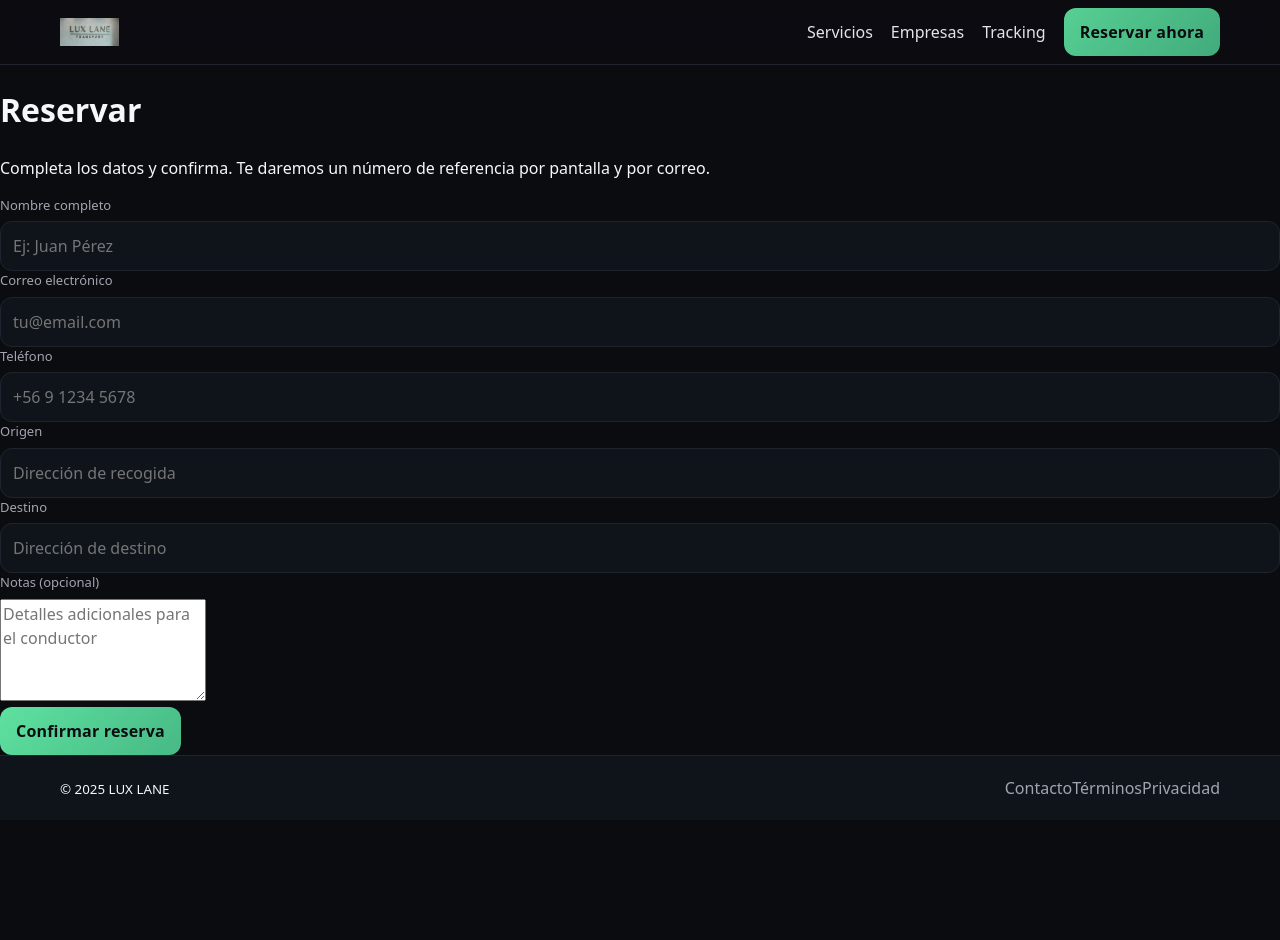
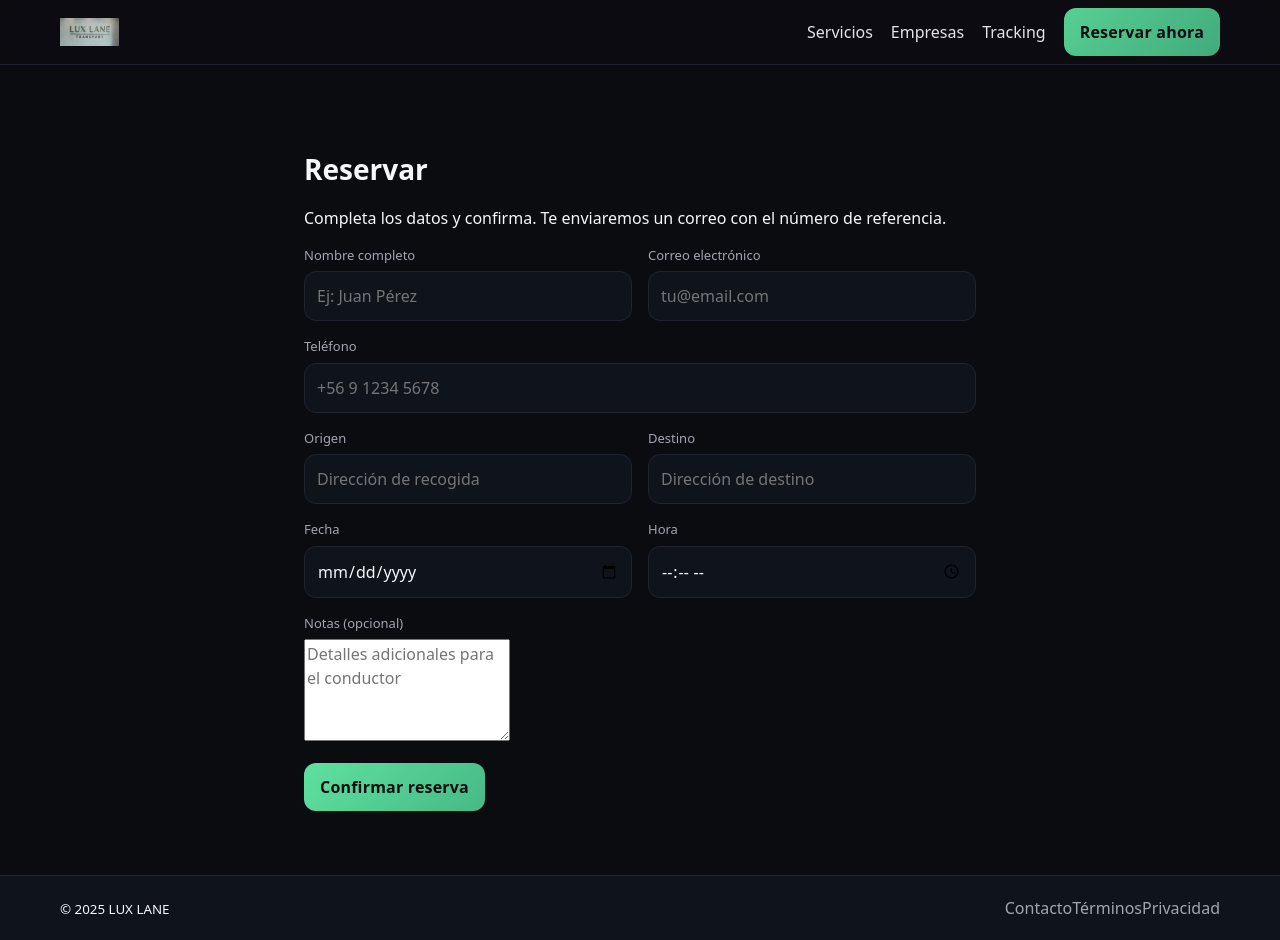
Before and after one commit to Luxlane/luxlane, a Next.js app: page /book in a window 1280 px wide. Before the commit the page ends 820 px from the top, so only its background shows below. Built offline with nearby package versions, Linux system fonts and the light colour scheme.

Commit message:
Update page.tsx

```diff
--- a/app/book/page.tsx
+++ b/app/book/page.tsx
@@ -1,66 +1,123 @@
+// app/book/page.tsx
 "use client";
-import { useState } from "react";
+import { useEffect, useState } from "react";
+
+type Booking = {
+  name: string;
+  email: string;
+  phone: string;
+  pickup: string;
+  dropoff: string;
+  notes: string;
+  date: string; // ISO: "YYYY-MM-DDTHH:mm"
+};
+
+const empty: Booking = {
+  name: "",
+  email: "",
+  phone: "",
+  pickup: "",
+  dropoff: "",
+  notes: "",
+  date: "",
+};
 
 export default function BookPage() {
-  const [form, setForm] = useState({
-    name: "",
-    email: "",
-    phone: "",
-    pickup: "",
-    dropoff: "",
-    notes: ""
-  });
+  const [form, setForm] = useState<Booking>(empty);
   const [loading, setLoading] = useState(false);
+  const [okId, setOkId] = useState<string | null>(null);
+  const [errMsg, setErrMsg] = useState<string | null>(null);
 
-  const setField = (field: string, value: string) => {
-    setForm((prev) => ({ ...prev, [field]: value }));
-  };
+  // 1) Precarga desde la portada (hero) si viene con ?service,from,to,date,time,pax
+  useEffect(() => {
+    const q = new URLSearchParams(window.location.search);
+    const from = q.get("from") || "";
+    const to = q.get("to") || "";
+    const date = q.get("date") || "";
+    const time = q.get("time") || "";
+    // si vienen separados, únelos a "YYYY-MM-DDTHH:mm"
+    const dateIso = date && time ? `${date}T${time}` : (date || "");
+    setForm((f) => ({
+      ...f,
+      pickup: from,
+      dropoff: to,
+      date: dateIso,
+    }));
+  }, []);
 
-  const onSubmit = async (e: React.FormEvent) => {
+  function set<K extends keyof Booking>(key: K, value: Booking[K]) {
+    setForm((f) => ({ ...f, [key]: value }));
+  }
+
+  // Helpers para mostrar y recoger date/time separados en la UI
+  const datePart = form.date ? form.date.slice(0, 10) : "";
+  const timePart = form.date && form.date.includes("T") ? form.date.slice(11, 16) : "";
+
+  async function onSubmit(e: React.FormEvent<HTMLFormElement>) {
     e.preventDefault();
     setLoading(true);
+    setOkId(null);
+    setErrMsg(null);
 
     try {
+      // Reunimos fecha+hora a ISO si el usuario los editó
+      const fd = new FormData(e.currentTarget);
+      const d = String(fd.get("date") || "");
+      const t = String(fd.get("time") || "");
+      const iso = d && t ? `${d}T${t}` : form.date;
+
+      const payload = { ...form, date: iso };
+
       const res = await fetch("/api/book", {
         method: "POST",
         headers: { "Content-Type": "application/json" },
-        body: JSON.stringify(form)
+        body: JSON.stringify(payload),
       });
 
-      if (res.ok) {
-        alert("✅ Reserva confirmada. Recibirás un correo con los detalles.");
-        setForm({ name: "", email: "", phone: "", pickup: "", dropoff: "", notes: "" });
-      } else {
-        alert("❌ Hubo un problema al enviar la reserva.");
+      const data = await res.json();
+      if (!res.ok || !data.ok) {
+        throw new Error(data.error || "No se pudo enviar la reserva");
       }
-    } catch (err) {
-      console.error(err);
-      alert("❌ Error de conexión.");
+
+      setOkId(data.id || "OK");
+      setForm(empty);
+    } catch (err: any) {
+      setErrMsg(err?.message || "Error desconocido");
+    } finally {
+      setLoading(false);
     }
-
-    setLoading(false);
-  };
+  }
 
   return (
-    <>
-      <h1 className="h1">Reservar</h1>
-      <p className="muted">
-        Completa los datos y confirma. Te daremos un número de referencia por pantalla y por correo.
+    <main style={{ maxWidth: 720, margin: "40px auto", padding: 24 }}>
+      <h1 style={{ fontSize: 28, marginBottom: 12 }}>Reservar</h1>
+      <p className="muted" style={{ marginBottom: 16 }}>
+        Completa los datos y confirma. Te enviaremos un correo con el número de referencia.
       </p>
 
-      <form onSubmit={onSubmit} className="form">
-        <div className="row-2">
+      {okId && (
+        <div style={{ background: "#11351f", border: "1px solid #1f7a47", padding: 12, borderRadius: 10, marginBottom: 16 }}>
+          ✅ Reserva recibida. Número de referencia: <strong>{okId}</strong>
+        </div>
+      )}
+      {errMsg && (
+        <div style={{ background: "#3a1313", border: "1px solid #7a1f1f", padding: 12, borderRadius: 10, marginBottom: 16 }}>
+          ⚠️ {errMsg}
+        </div>
+      )}
+
+      <form onSubmit={onSubmit} className="form" style={{ display: "grid", gap: 16 }}>
+        <div className="row-2" style={{ display: "grid", gap: 16, gridTemplateColumns: "1fr 1fr" }}>
           <div>
             <label className="label">Nombre completo</label>
             <input
               className="input"
               required
               value={form.name}
-              onChange={(e) => setField("name", e.target.value)}
+              onChange={(e) => set("name", e.target.value)}
               placeholder="Ej: Juan Pérez"
             />
           </div>
-
           <div>
             <label className="label">Correo electrónico</label>
             <input
@@ -68,7 +125,7 @@ export default function BookPage() {
               className="input"
               required
               value={form.email}
-              onChange={(e) => setField("email", e.target.value)}
+              onChange={(e) => set("email", e.target.value)}
               placeholder="tu@email.com"
             />
           </div>
@@ -80,31 +137,66 @@ export default function BookPage() {
             className="input"
             required
             value={form.phone}
-            onChange={(e) => setField("phone", e.target.value)}
+            onChange={(e) => set("phone", e.target.value)}
             placeholder="+56 9 1234 5678"
           />
         </div>
 
-        <div className="row-2">
+        <div className="row-2" style={{ display: "grid", gap: 16, gridTemplateColumns: "1fr 1fr" }}>
           <div>
             <label className="label">Origen</label>
             <input
               className="input"
               required
               value={form.pickup}
-              onChange={(e) => setField("pickup", e.target.value)}
+              onChange={(e) => set("pickup", e.target.value)}
               placeholder="Dirección de recogida"
+              name="from"
             />
           </div>
-
           <div>
             <label className="label">Destino</label>
             <input
               className="input"
               required
               value={form.dropoff}
-              onChange={(e) => setField("dropoff", e.target.value)}
+              onChange={(e) => set("dropoff", e.target.value)}
               placeholder="Dirección de destino"
+              name="to"
+            />
+          </div>
+        </div>
+
+        {/* Fecha y hora (se envían separados en el form y luego se unen a ISO en onSubmit) */}
+        <div className="row-2" style={{ display: "grid", gap: 16, gridTemplateColumns: "1fr 1fr" }}>
+          <div>
+            <label className="label">Fecha</label>
+            <input
+              className="input"
+              type="date"
+              name="date"
+              required
+              defaultValue={datePart}
+              onChange={(e) => {
+                const d = e.target.value;
+                const iso = d && timePart ? `${d}T${timePart}` : d;
+                set("date", iso);
+              }}
+            />
+          </div>
+          <div>
+            <label className="label">Hora</label>
+            <input
+              className="input"
+              type="time"
+              name="time"
+              required
+              defaultValue={timePart}
+              onChange={(e) => {
+                const t = e.target.value;
+                const iso = datePart ? `${datePart}T${t}` : `T${t}`;
+                set("date", iso);
+              }}
             />
           </div>
         </div>
@@ -115,17 +207,17 @@ export default function BookPage() {
             className="textarea"
             rows={4}
             value={form.notes}
-            onChange={(e) => setField("notes", e.target.value)}
+            onChange={(e) => set("notes", e.target.value)}
             placeholder="Detalles adicionales para el conductor"
           />
         </div>
 
-        <div style={{ display: "flex", gap: "12px" }}>
+        <div style={{ display: "flex", gap: 12 }}>
           <button className="btn btn-primary" type="submit" disabled={loading}>
             {loading ? "Enviando…" : "Confirmar reserva"}
           </button>
         </div>
       </form>
-    </>
+    </main>
   );
 }
```
